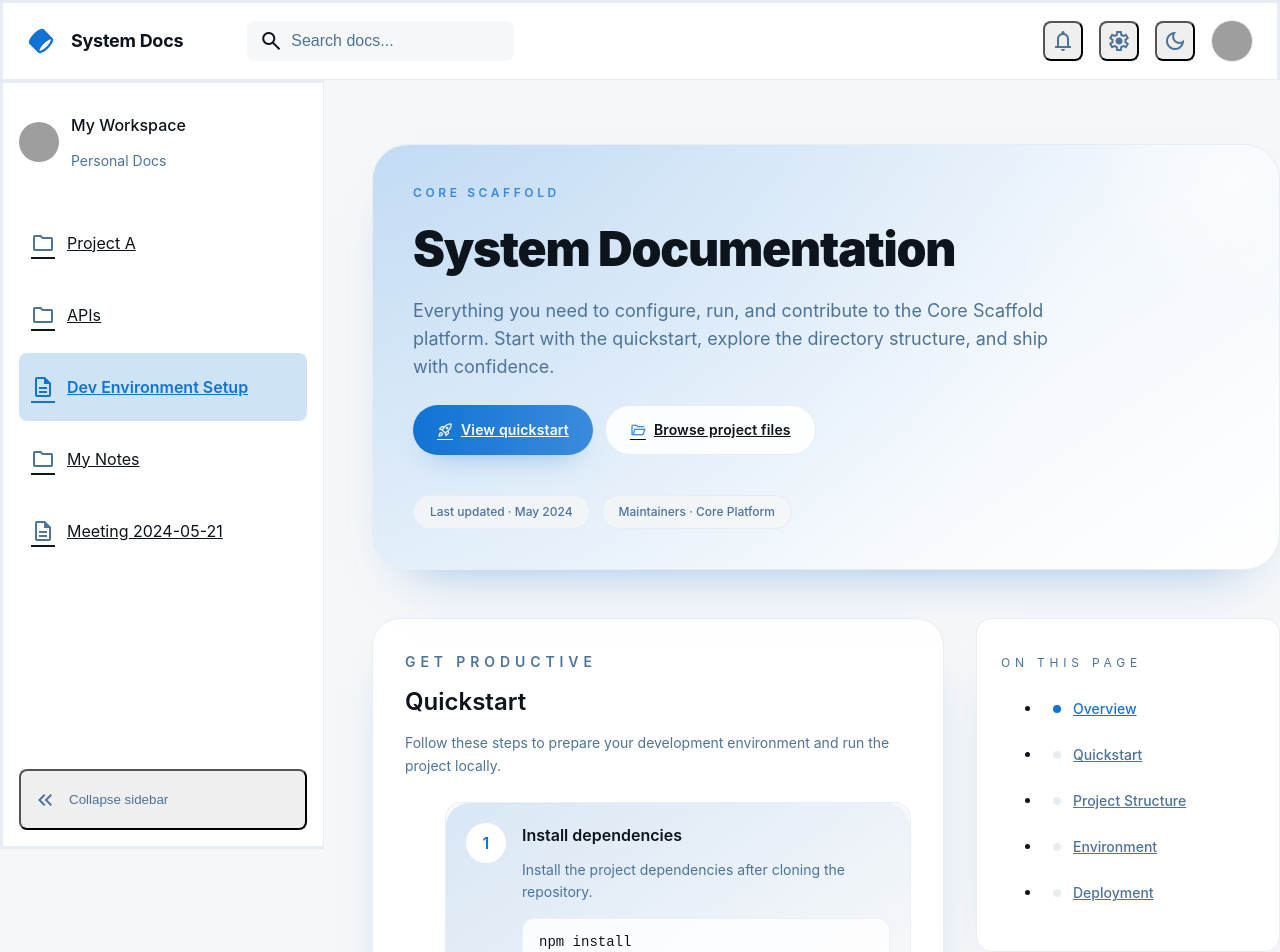
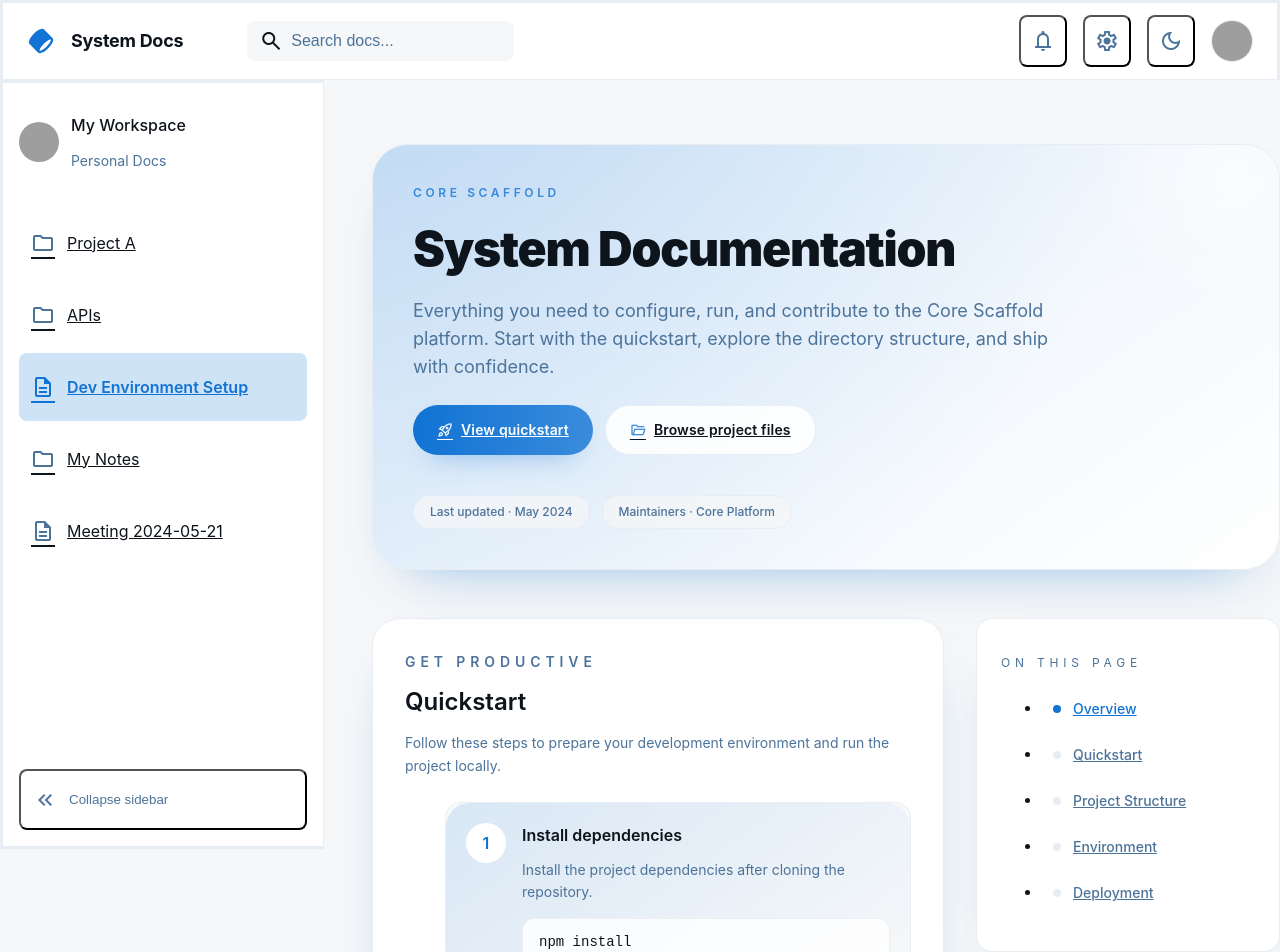
Before and after one commit to iSmileNgyv/Docs_CoreScaffold, a Next.js app: page /docs in a window 1280 px wide. Shown: the top 952 px of the page. Built offline with nearby package versions, Linux system fonts and the light colour scheme; grey boxes are pictures that could not be loaded.

Commit message:
style: simplify docs chrome icon buttons

```diff
--- a/src/styles/components/header.scss
+++ b/src/styles/components/header.scss
@@ -39,10 +39,16 @@
 }
 
 .icon-btn {
-  @apply flex items-center justify-center h-10 w-10 rounded-lg cursor-pointer
-  text-text-muted-light dark:text-text-muted-dark hover:bg-background-light
-  dark:hover:bg-background-dark hover:text-text-light dark:hover:text-text-dark
-  transition-colors duration-150;
+  @apply inline-flex items-center justify-center rounded-lg px-2.5 py-2 cursor-pointer
+  bg-transparent text-text-muted-light dark:text-text-muted-dark transition-colors duration-150;
+
+  &:hover {
+    @apply bg-background-light dark:bg-background-dark;
+  }
+
+  .material-symbols-outlined {
+    @apply text-2xl;
+  }
 }
 
 .user-avatar {
--- a/src/styles/components/sidebar.scss
+++ b/src/styles/components/sidebar.scss
@@ -56,7 +56,14 @@
 }
 
 .collapse-btn {
-  @apply flex items-center gap-3 px-3 py-2 rounded-lg
-  hover:bg-background-light dark:hover:bg-background-dark
-  transition-colors text-text-muted-light dark:text-text-muted-dark w-full;
+  @apply inline-flex items-center gap-3 rounded-lg px-3 py-2 w-full bg-transparent
+  text-text-muted-light dark:text-text-muted-dark transition-colors duration-150;
+
+  &:hover {
+    @apply bg-background-light dark:bg-background-dark;
+  }
+
+  .material-symbols-outlined {
+    @apply text-2xl;
+  }
 }
```
